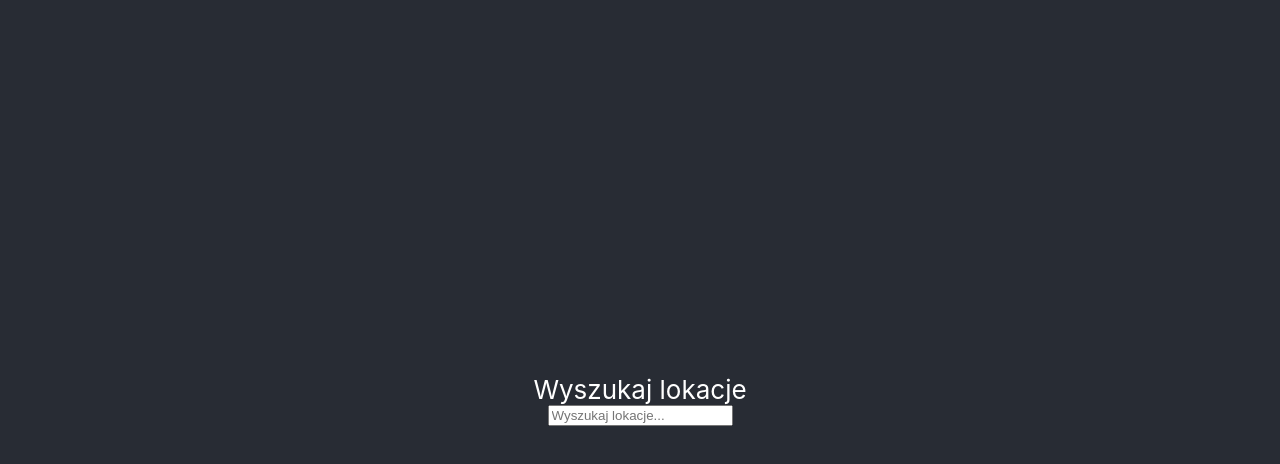
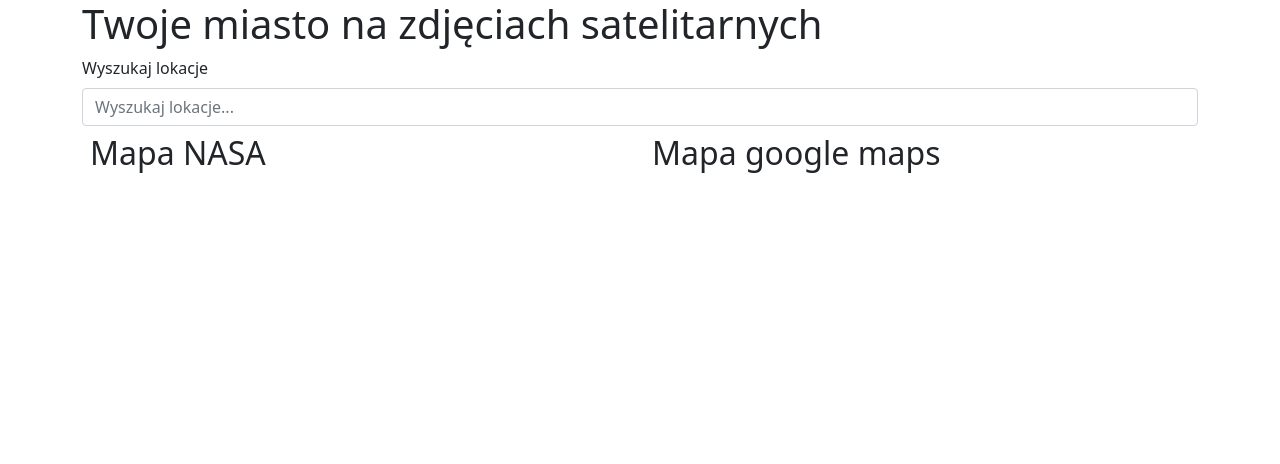
Before and after one commit to dawidmohr/NASA-API, a React (Create React App) app: page / in a window 1280 px wide. Shown: the top 464 px of the page. Built offline with nearby package versions, Linux system fonts and the light colour scheme.

Commit message:
Improve UI

```diff
--- a/package.json
+++ b/package.json
@@ -7,6 +7,7 @@
     "@testing-library/react": "^11.1.0",
     "@testing-library/user-event": "^12.1.10",
     "bootstrap": "^5.0.0",
+    "node-sass": "^6.0.0",
     "react": "^17.0.2",
     "react-dom": "^17.0.2",
     "react-scripts": "4.0.3",
--- a/src/App.css
+++ /dev/null
@@ -1,38 +0,0 @@
-.App {
-  text-align: center;
-}
-
-.App-logo {
-  height: 40vmin;
-  pointer-events: none;
-}
-
-@media (prefers-reduced-motion: no-preference) {
-  .App-logo {
-    animation: App-logo-spin infinite 20s linear;
-  }
-}
-
-.App-header {
-  background-color: #282c34;
-  min-height: 100vh;
-  display: flex;
-  flex-direction: column;
-  align-items: center;
-  justify-content: center;
-  font-size: calc(10px + 2vmin);
-  color: white;
-}
-
-.App-link {
-  color: #61dafb;
-}
-
-@keyframes App-logo-spin {
-  from {
-    transform: rotate(0deg);
-  }
-  to {
-    transform: rotate(360deg);
-  }
-}
--- a/src/App.js
+++ b/src/App.js
@@ -1,4 +1,4 @@
-import './App.css';
+import './App.scss';
 import Page from './pages/page/page.component';
 
 function App() {
--- /dev/null
+++ b/src/App.scss
@@ -0,0 +1 @@
+@import "~bootstrap/scss/bootstrap";
--- a/src/pages/page/page.component.jsx
+++ b/src/pages/page/page.component.jsx
@@ -5,9 +5,17 @@
   const [searchValue, setSearchValue] = useState("");
   const [options, setOption] = useState([]);
   const [nasaMaplink, setNasaMapLink] = useState("");
-
+  const [isNasaImageLoader, setIsNasaImageLoader] = useState(true);
   return (
     <>
+      <div className="container">
+        <div className="row">
+          <div className="col">
+            <h1>Twoje miasto na zdjęciach satelitarnych</h1>
+          </div>
+        </div>
+        <div className="row">
+          <div className="col">
             <label htmlFor="searcherInput" className="form-label">
               Wyszukaj lokacje
             </label>
@@ -25,23 +33,57 @@
                 <option key={item.place_id} value={item.display_name} />
               ))}
             </datalist>
-
+          </div>
+        </div>
+        <div className="row p-2">
+          <div className="col">
+            <h2>Mapa NASA</h2>
             {nasaMaplink ? (
               <>
-          <img src={nasaMaplink.url} />
+                <figure className="figure">
+                  <img
+                    src={nasaMaplink.url}
+                    className="figure-img img-fluid rounded"
+                    alt="Zdjęcie satelitarne"
+                    onLoad={() => {
+                      setIsNasaImageLoader(false);
+                    }}
+                  />
+                  {isNasaImageLoader ? (
+                    <div class="d-flex justify-content-center">
+                      <div className="spinner-border" id="nasaImageLoader">
+                        <span className="visually-hidden">Loading...</span>
+                      </div>
+                    </div>
+                  ) : null}
+
+                  <figcaption className="figure-caption text-end">
+                    Zdjęcie satelitarne {searchValue}.
+                  </figcaption>
+                </figure>
               </>
             ) : null}
+          </div>
+          <div className="col">
+            <h2>Mapa google maps</h2>
+          </div>
+        </div>
+      </div>
     </>
   );
 
+  /**
+   * @param {Object<Event>} e
+   */
   function onChangeSearcher(e) {
+    setNasaMapLink("");
     const value = e.target.value;
     const selectedItem = options.find((item) => item.display_name === value);
+    setSearchValue(value);
 
     if (selectedItem) {
       searchForNasaMap(selectedItem);
     } else {
-      setSearchValue(value);
       searchLocations(value);
     }
   }
@@ -68,6 +110,7 @@
     )
       .then((data) => data.json())
       .then((data) => {
+        setIsNasaImageLoader(true);
         setNasaMapLink(data);
       });
   }
```
Lines whose indentation alone changed are shown as unchanged.
